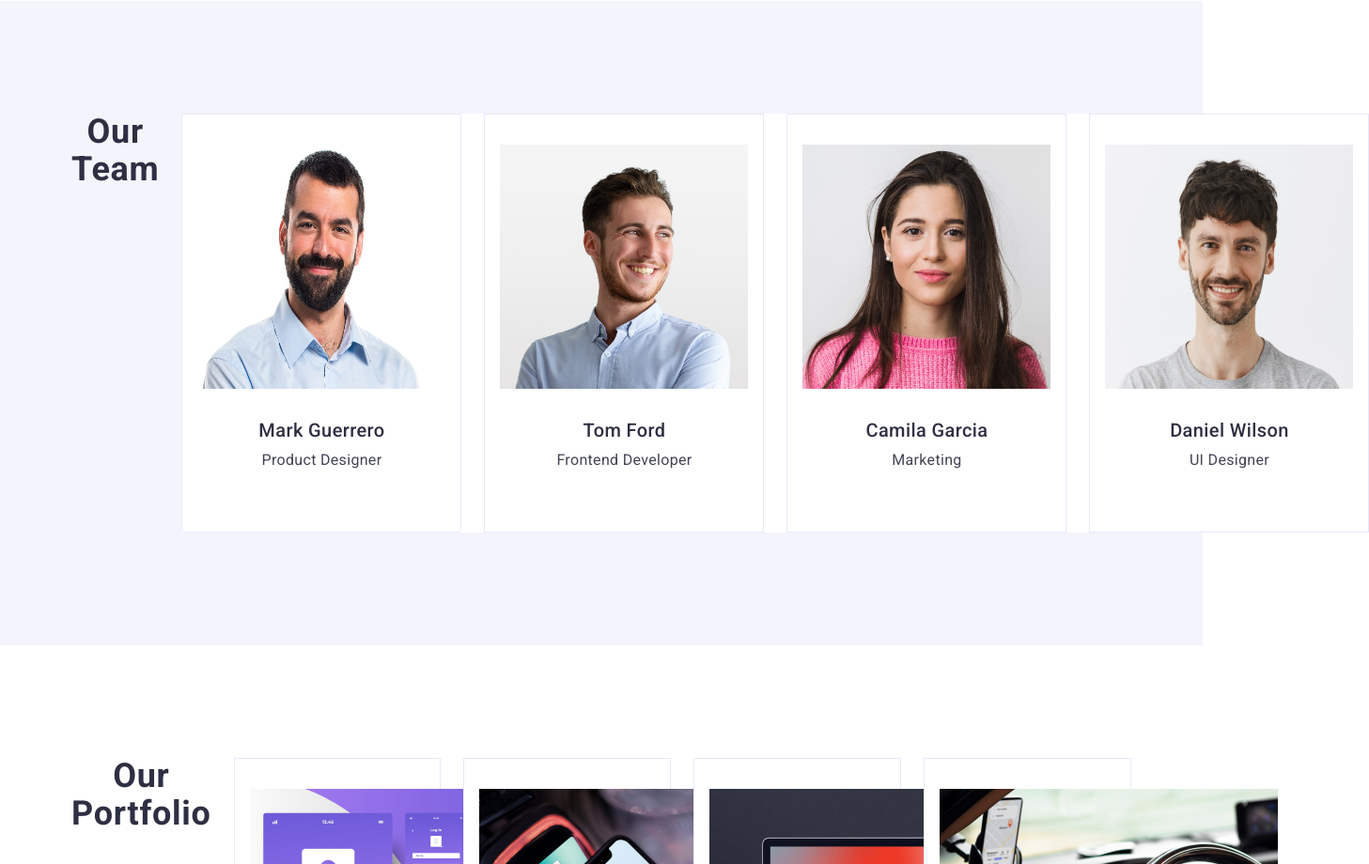
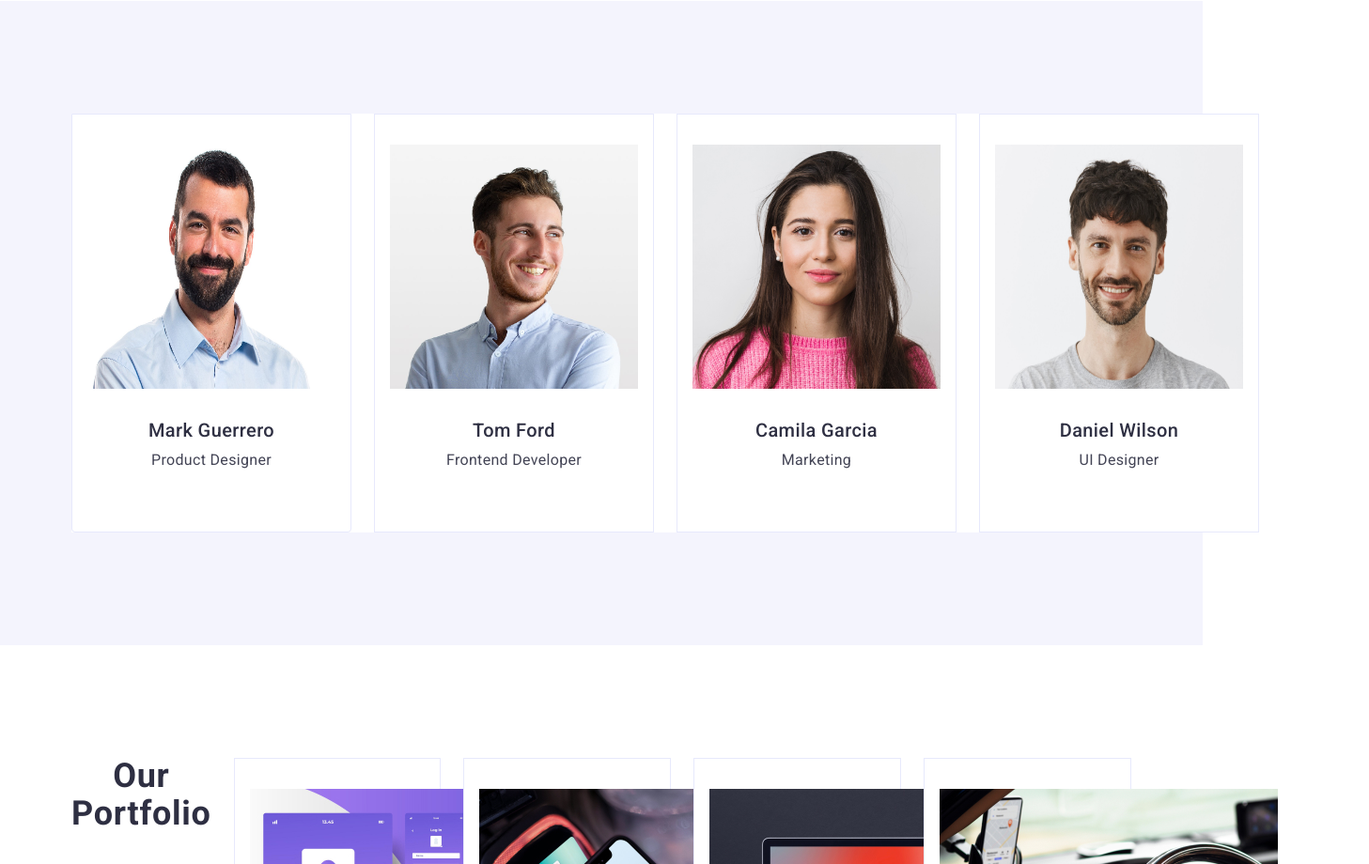
Before and after one commit to ElenaSaiko/goit-markup-hw-03, a plain HTML site: page index.html in a window 1280 px wide. Shown: the part 1200-2120 px from the top of the page at 94% size, 1457 px wide, since content can reach past the window. Drawn offline with nearby package versions, Linux system fonts and the light colour scheme.

Commit message:
Add files via upload

```diff
--- a/css/styles.css
+++ b/css/styles.css
@@ -207,6 +207,16 @@ a {
 }
 
 .title-team {
+  position: absolute;
+  width: 1px;
+  height: 1px;
+  margin: -1px;
+  border: 0;
+  padding: 0;
+  white-space: nowrap;
+  clip-path: inset(100%);
+  clip: rect(0 0 0 0);
+  overflow: hidden;
   font-family: "Roboto", sans-serif;
   font-weight: 700;
   font-size: 36px;
```
